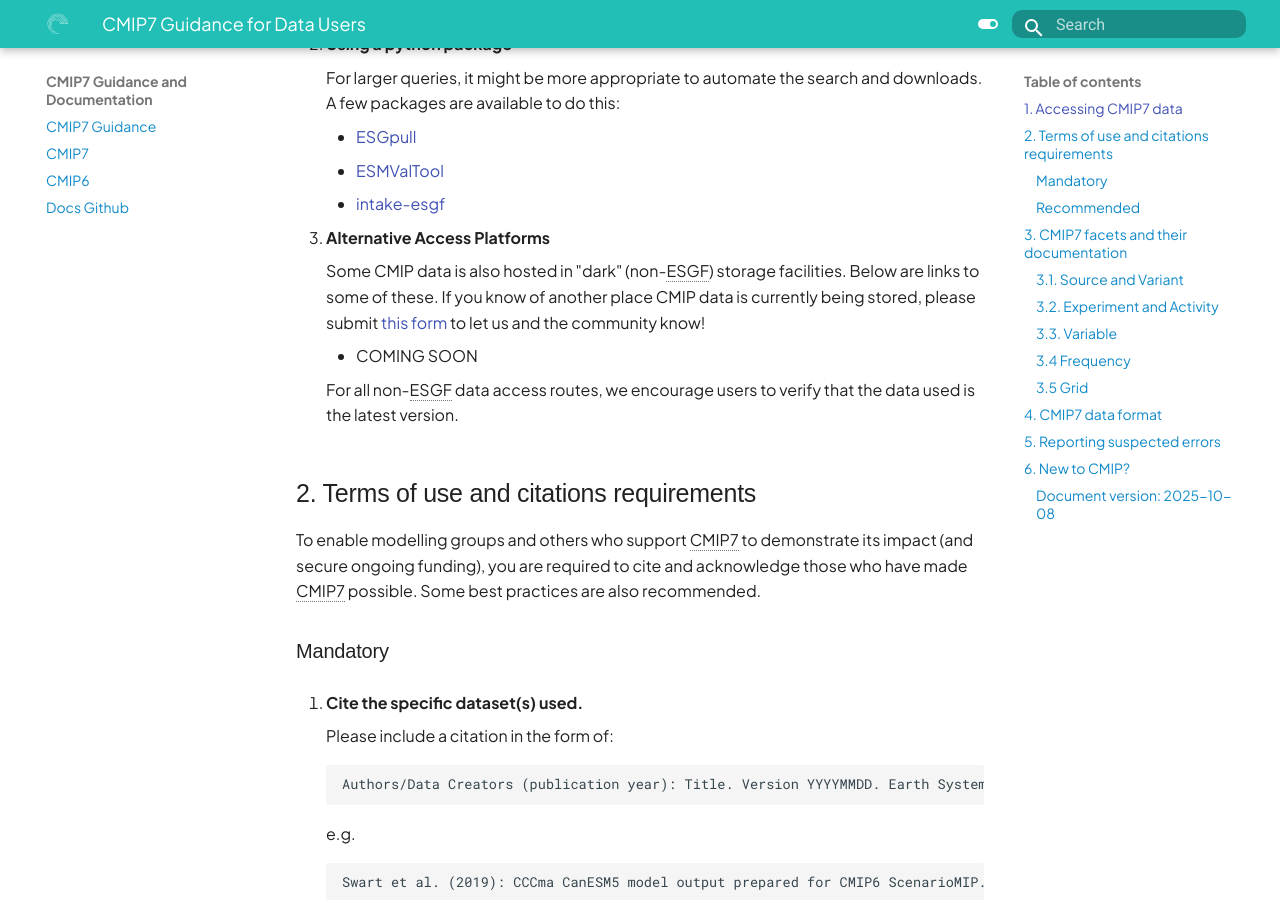
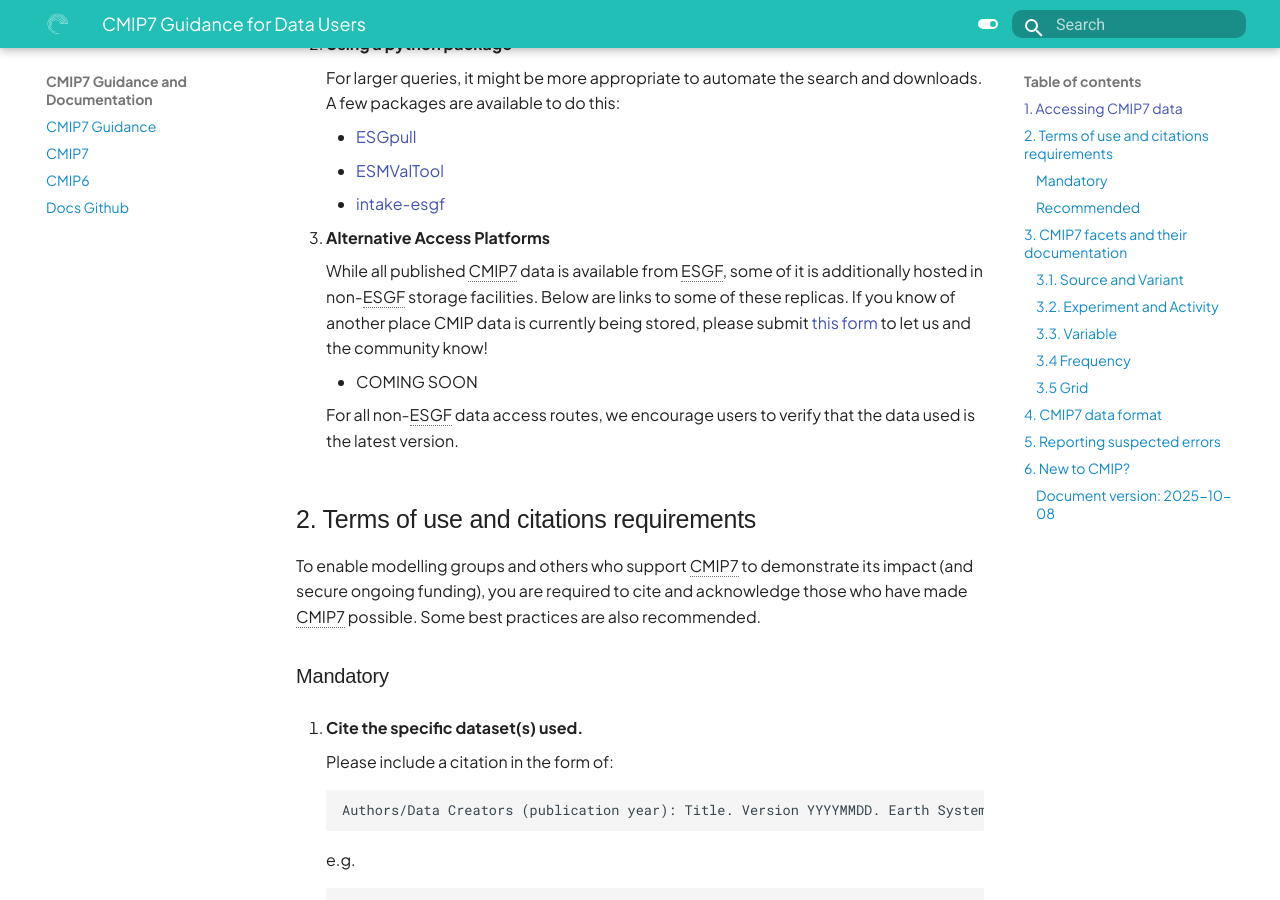
Before and after one commit to WCRP-CMIP/cmip7-guidance, an MkDocs documentation site: the page built from docs/CMIP7/guidance_for_users.md, in a window 1280 px wide and 900 px high, scrolled down 668 px. Built offline with MkDocs 1.6.1 and Material for MkDocs 9.7.7, drawn with Linux system fonts in a browser that asks for light colours; some web fonts are replaced.

Commit message:
Update docs/CMIP7/guidance_for_users.md
Co-authored-by: James Anstey <james.anstey@ec.gc.ca>

```diff
--- a/docs/CMIP7/guidance_for_users.md
+++ b/docs/CMIP7/guidance_for_users.md
@@ -37,7 +37,7 @@
 
 3. **Alternative Access Platforms**
 
-    Some CMIP data is also hosted in "dark" (non-ESGF) storage facilities. Below are links to some of these. If you know of another place CMIP data is currently being stored, please submit [this form][altaccess] to let us and the community know!
+    While all published CMIP7 data is available from ESGF, some of it is additionally hosted in non-ESGF storage facilities. Below are links to some of these replicas. If you know of another place CMIP data is currently being stored, please submit [this form][altaccess] to let us and the community know!
 
     * COMING SOON
 
```
